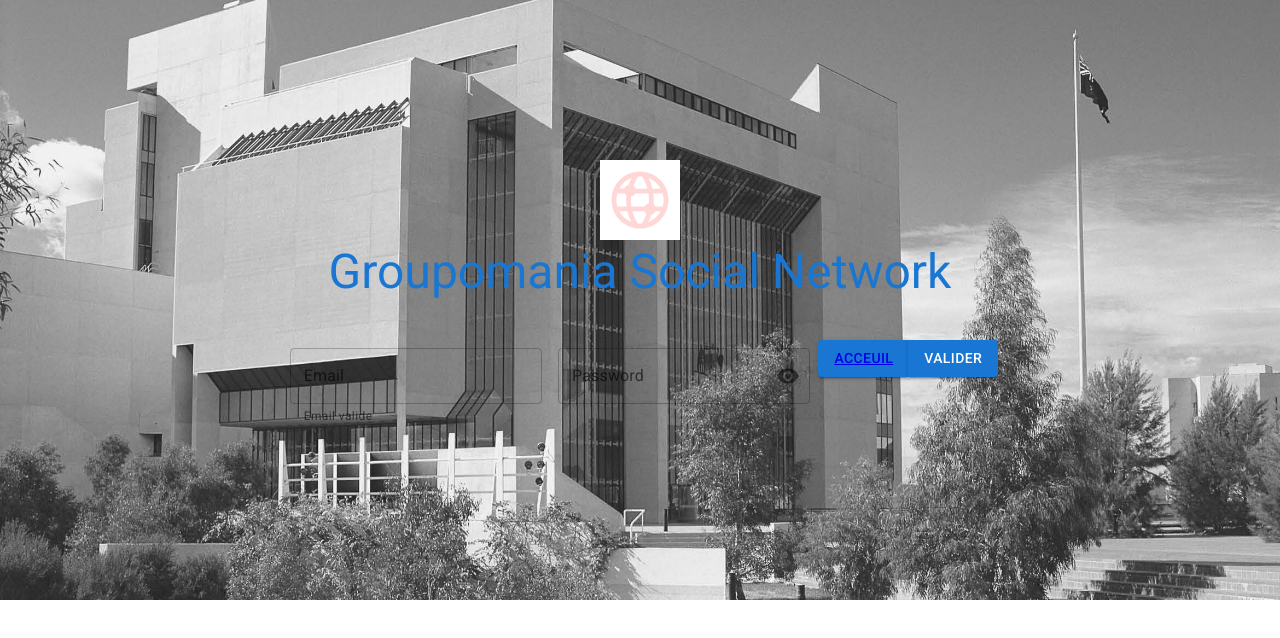
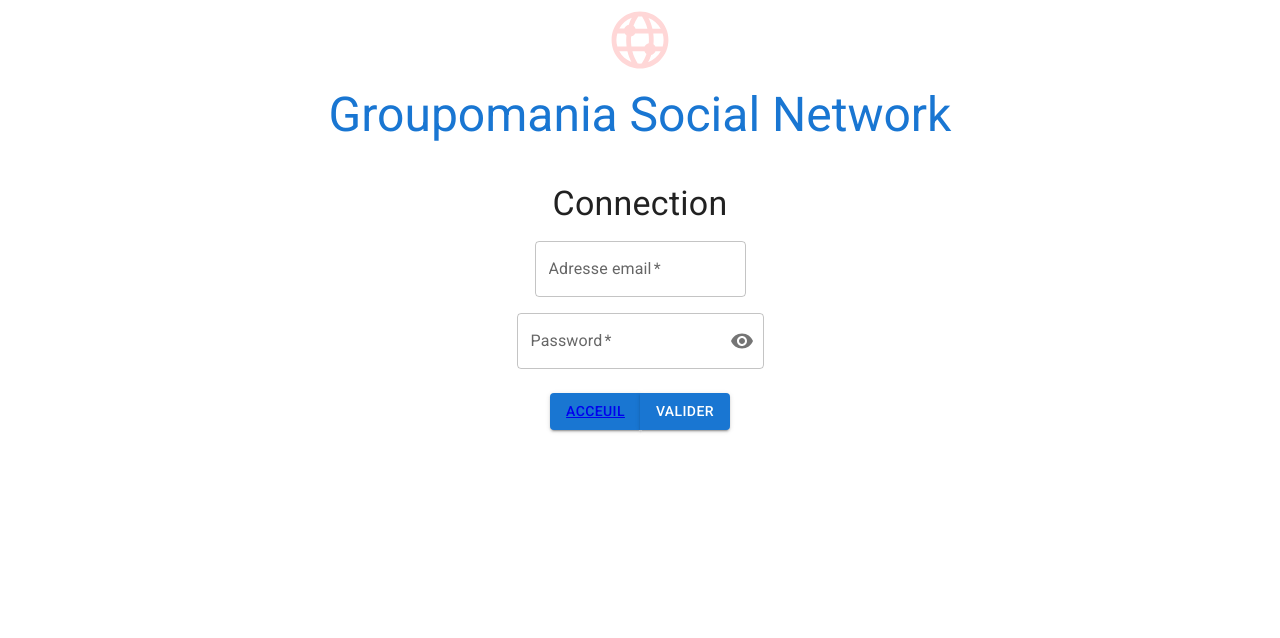
Before and after one commit to LeDocLH76/P7-GroupomaniaSocialNetwork, a React (Create React App) app in the folder client/: page /login in a window 1280 px wide. Shown: the top 638 px of the page. Built offline with nearby package versions, Linux system fonts and the light colour scheme.

Commit message:
Amelioration de la page Login

```diff
--- a/client/src/pages/Login.jsx
+++ b/client/src/pages/Login.jsx
@@ -1,21 +1,23 @@
+import { Visibility, VisibilityOff } from '@mui/icons-material';
+import {
+   Alert,
+   AlertTitle,
+   Box,
+   Button,
+   ButtonGroup,
+   Container,
+   CssBaseline,
+   Grid,
+   IconButton,
+   Input,
+   InputAdornment,
+   TextField,
+   Typography,
+} from '@mui/material';
+import axios from 'axios';
+import React from 'react';
 import { useState } from 'react';
 import { Link, useNavigate } from 'react-router-dom';
-import axios from 'axios';
-
-import {
-   Stack,
-   FormControl,
-   InputLabel,
-   OutlinedInput,
-   IconButton,
-   InputAdornment,
-   FormHelperText,
-   Typography,
-   ButtonGroup,
-   Button,
-} from '@mui/material';
-import { Visibility, VisibilityOff } from '@mui/icons-material';
-import '../styles/login.css';
 
 export default function Login({
    isAuth,
@@ -28,94 +30,100 @@ export default function Login({
    setUserAvatar,
 }) {
    const navigate = useNavigate();
-   // console.log('props = ', props);
-   // console.log('isAuth = ', isAuth);
-   // console.log('setIsAuth = ', setIsAuth);
-   const [values, setValues] = useState({
-      password: '',
-      showPassword: false,
-      email: '',
-   });
 
-   const handleChange = (prop) => (event) => {
-      setValues({ ...values, [prop]: event.target.value });
-   };
+   const [showPassword, setShowPassword] = useState(false);
 
    const handleClickShowPassword = () => {
-      setValues({
-         ...values,
-         showPassword: !values.showPassword,
-      });
+      setShowPassword(!showPassword);
    };
 
    const handleMouseDownPassword = (event) => {
       event.preventDefault();
    };
 
-   const handleLogin = async (isAuth, setIsAuth, isAdmin, setIsAdmin, userId, setUserId, userAvatar, setUserAvatar) => {
-      console.log(values.email, values.password);
-      try {
-         const reponse = await axios.post(
-            'http://localhost:3001/api/logUser',
-            {
-               email: values.email,
-               password: values.password,
-            },
-            { withCredentials: true }
-         );
-         console.log(reponse.data);
+   const handleSubmit = async (
+      event,
+      isAuth,
+      setIsAuth,
+      isAdmin,
+      setIsAdmin,
+      userId,
+      setUserId,
+      userAvatar,
+      setUserAvatar
+   ) => {
+      event.preventDefault();
 
-         setIsAuth(true);
-         setUserId(reponse.data.id);
-         console.log('reponse.data.role = ', reponse.data.role);
-         setUserAvatar(reponse.data.avatar);
-         if (reponse.data.role === 'admin') {
-            setIsAdmin(true);
-         } else {
-            setIsAdmin(false);
-         }
-         navigate('/main');
-      } catch (error) {
-         // if (error.code === 'ERR_BAD_RESPONSE') {
-         //    console.log(error.response.data.message);
-         // } else {
-         //    console.log(error.response.data.error.message);
-         // }
-         console.log(error);
-      }
+      const data = new FormData(event.currentTarget);
+      const email = data.get('email');
+      const password = data.get('password');
+
+      console.log(email, password);
+
+      //Valider les inputs *********************
+
+      // ********************
+
+      //    try {
+      //       const reponse = await axios.post(
+      //          'http://localhost:3001/api/logUser',
+      //          {
+      //             email: values.email,
+      //             password: values.password,
+      //          },
+      //          { withCredentials: true }
+      //       );
+      //       console.log(reponse.data);
+
+      //       setIsAuth(true);
+      //       setUserId(reponse.data.id);
+      //       console.log('reponse.data.role = ', reponse.data.role);
+      //       setUserAvatar(reponse.data.avatar);
+      //       if (reponse.data.role === 'admin') {
+      //          setIsAdmin(true);
+      //       } else {
+      //          setIsAdmin(false);
+      //       }
+      //       navigate('/main');
+      //    } catch (error) {
+      //       // if (error.code === 'ERR_BAD_RESPONSE') {
+      //       //    console.log(error.response.data.message);
+      //       // } else {
+      //       //    console.log(error.response.data.error.message);
+      //       // }
+      //       console.log(error);
+      //    }
    };
 
    return (
-      <div className="page">
-         <Stack paddingTop={20}>
+      <Container maxWidth="lg">
+         <CssBaseline />
+         <Box>
             <div>
                <img src="./icon.svg" alt="Logo groupomania" width="80" height="80" />
             </div>
             <Typography variant="h3" component="h1" mb={5} sx={{ color: 'primary.main' }}>
                Groupomania Social Network
             </Typography>
-         </Stack>
-         <FormControl sx={{ m: 1, width: '25ch' }} variant="outlined">
-            <InputLabel htmlFor="outlined-adornment-email">Email</InputLabel>
-            <OutlinedInput
-               id="outlined-adornment-email"
-               value={values.email}
-               onChange={handleChange('email')}
-               aria-describedby="outlined-email-helper-text"
-               inputProps={{
-                  'aria-label': 'email',
-               }}
-            />
-            <FormHelperText id="outlined-weight-helper-text">Email valide</FormHelperText>
-         </FormControl>
-         <FormControl sx={{ m: 1, width: '25ch' }} variant="outlined">
-            <InputLabel htmlFor="outlined-adornment-password">Password</InputLabel>
-            <OutlinedInput
-               id="outlined-adornment-password"
-               type={values.showPassword ? 'text' : 'password'}
-               value={values.password}
-               onChange={handleChange('password')}
-               endAdornment={
+            <Typography variant="h4" component="h2" mb={2}>
+               Connection
+            </Typography>
+            <Box component="form" novalidate onSubmit={handleSubmit}>
+               <Grid container spacing={2}>
+                  <Grid item xs={12}>
+                     <TextField required id="email" label="Adresse email" name="email" autoComplete="email" />
+                  </Grid>
+
+                  <Grid item xs={12}>
+                     <TextField
+                        required
+                        name="password"
+                        label="Password"
+                        type={showPassword ? 'text' : 'password'}
+                        id="password"
+                        autoComplete="New-password"
+                        InputProps={{
+                           endAdornment: (
                               <InputAdornment position="end">
                                  <IconButton
                                     aria-label="toggle password visibility"
@@ -123,26 +131,24 @@ export default function Login({
                                     onMouseDown={handleMouseDownPassword}
                                     edge="end"
                                  >
-                        {values.showPassword ? <VisibilityOff /> : <Visibility />}
+                                    {showPassword ? <VisibilityOff /> : <Visibility />}
                                  </IconButton>
                               </InputAdornment>
-               }
-               label="Password"
+                           ),
+                        }}
                      />
-         </FormControl>
-         <ButtonGroup>
+                  </Grid>
+               </Grid>
+               <ButtonGroup sx={{ mt: 3, mb: 3 }}>
                   <Button variant="contained">
                      <Link to="/">Acceuil</Link>
                   </Button>
-            <Button
-               variant="contained"
-               onClick={() =>
-                  handleLogin(isAuth, setIsAuth, isAdmin, setIsAdmin, userId, setUserId, userAvatar, setUserAvatar)
-               }
-            >
+                  <Button type="submit" variant="contained">
                      Valider
                   </Button>
                </ButtonGroup>
-      </div>
+            </Box>
+         </Box>
+      </Container>
    );
 }
--- a/client/src/pages/Signup.jsx
+++ b/client/src/pages/Signup.jsx
@@ -1,3 +1,4 @@
+import { Visibility, VisibilityOff } from '@mui/icons-material';
 import {
    Alert,
    AlertTitle,
@@ -7,7 +8,9 @@ import {
    Container,
    CssBaseline,
    Grid,
+   IconButton,
    Input,
+   InputAdornment,
    TextField,
    Typography,
 } from '@mui/material';
@@ -29,6 +32,16 @@ export default function Signup({
    const navigate = useNavigate();
 
    const [emailExist, setEmailExist] = useState(false);
+   const [showPassword, setShowPassword] = useState(false);
+
+   const handleClickShowPassword = () => {
+      setShowPassword(!showPassword);
+   };
+
+   const handleMouseDownPassword = (event) => {
+      event.preventDefault();
+   };
+
    const handleSubmit = async (event) => {
       event.preventDefault();
 
@@ -110,9 +123,23 @@ export default function Signup({
                         required
                         name="password"
                         label="Password"
-                        type="password"
+                        type={showPassword ? 'text' : 'password'}
                         id="password"
                         autoComplete="New-password"
+                        InputProps={{
+                           endAdornment: (
+                              <InputAdornment position="end">
+                                 <IconButton
+                                    aria-label="toggle password visibility"
+                                    onClick={handleClickShowPassword}
+                                    onMouseDown={handleMouseDownPassword}
+                                    edge="end"
+                                 >
+                                    {showPassword ? <VisibilityOff /> : <Visibility />}
+                                 </IconButton>
+                              </InputAdornment>
+                           ),
+                        }}
                      />
                   </Grid>
 
```
Also changed, not shown: client/src/pages/Login1.jsx (added, +148 -0 lines). Lines whose indentation alone changed are shown as unchanged.
